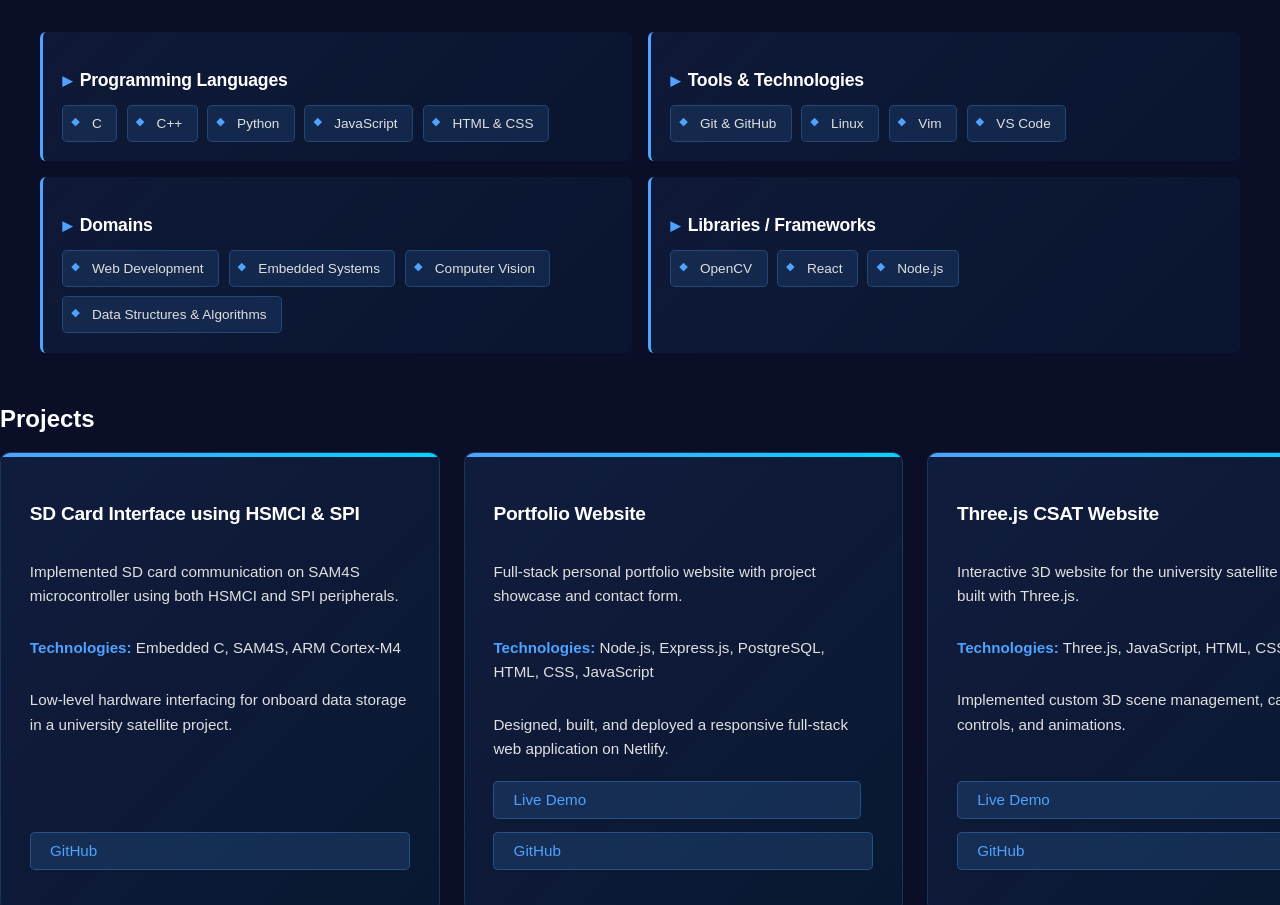
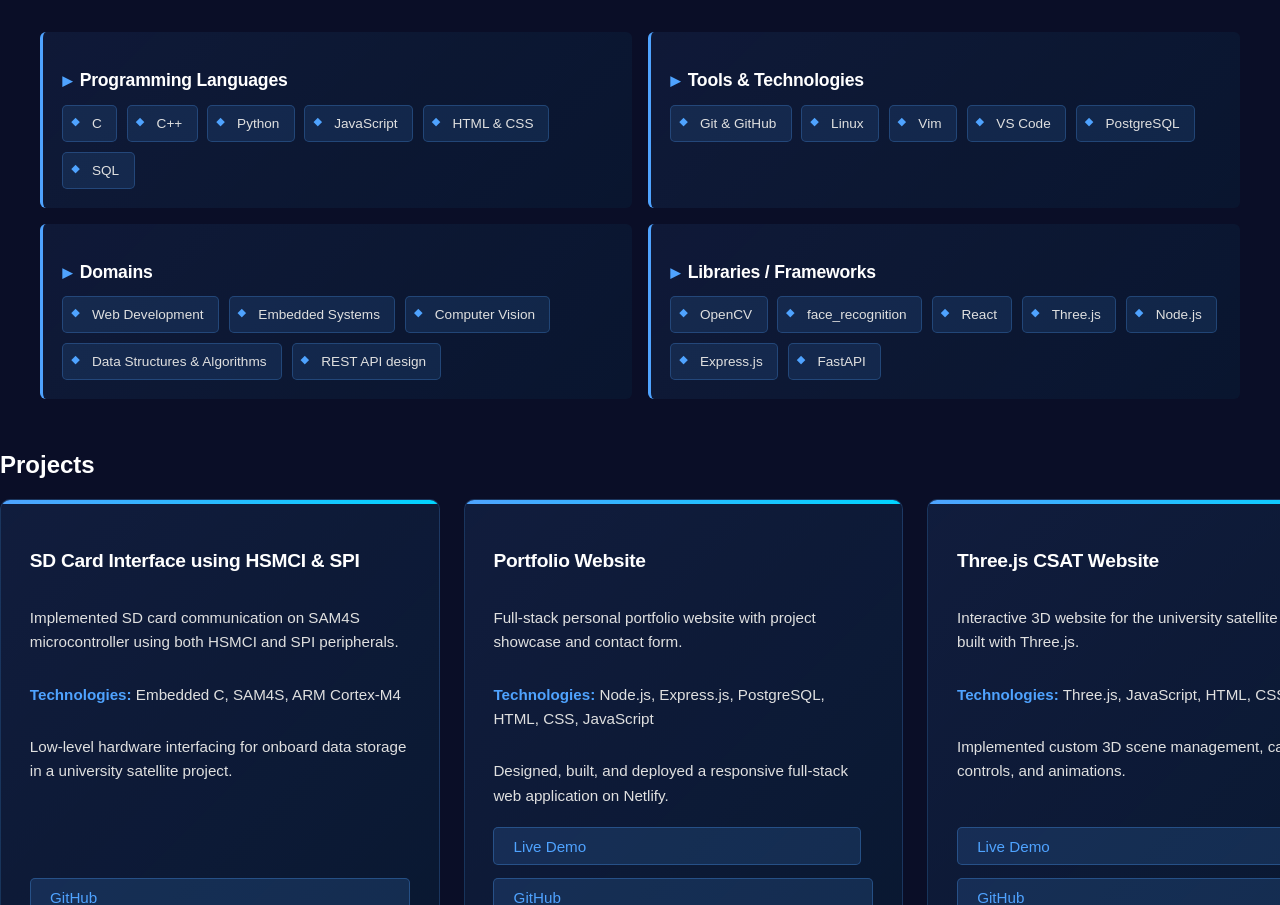
Before and after one commit to SamrudhiB/portfolio, a plain HTML site: page frontend/index.html in a window 1280 px wide. Shown: the part 1705-2610 px from the top of the page. Drawn offline with Linux system fonts and the light colour scheme.

```diff
--- a/frontend/index.html
+++ b/frontend/index.html
@@ -129,6 +129,7 @@
           <li>Python</li>
           <li>JavaScript</li>
           <li>HTML & CSS</li>
+          <li>SQL</li>
         </ul>
 
       </div>
@@ -142,6 +143,7 @@
           <li>Linux</li>
           <li>Vim</li>
           <li>VS Code</li>
+          <li>PostgreSQL</li>
         </ul>
 
       </div>
@@ -155,6 +157,7 @@
           <li>Embedded Systems</li>
           <li>Computer Vision</li>
           <li>Data Structures & Algorithms</li>
+          <li>REST API design</li>
         </ul>
 
       </div>
@@ -165,8 +168,12 @@
 
         <ul>
           <li>OpenCV</li>
+          <li>face_recognition</li>
           <li>React</li>
+          <li>Three.js</li>
           <li>Node.js</li>
+          <li>Express.js</li>
+          <li>FastAPI</li>
         </ul>
 
       </div>
```
